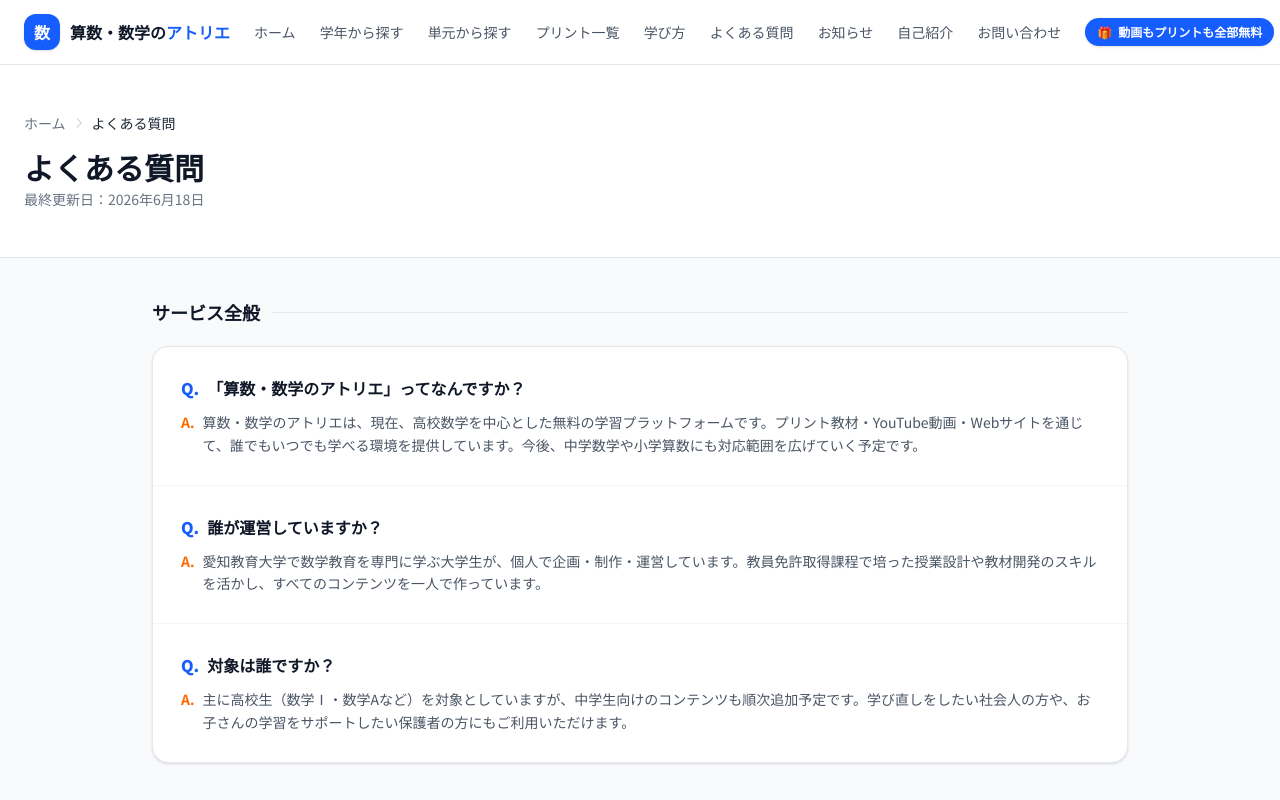
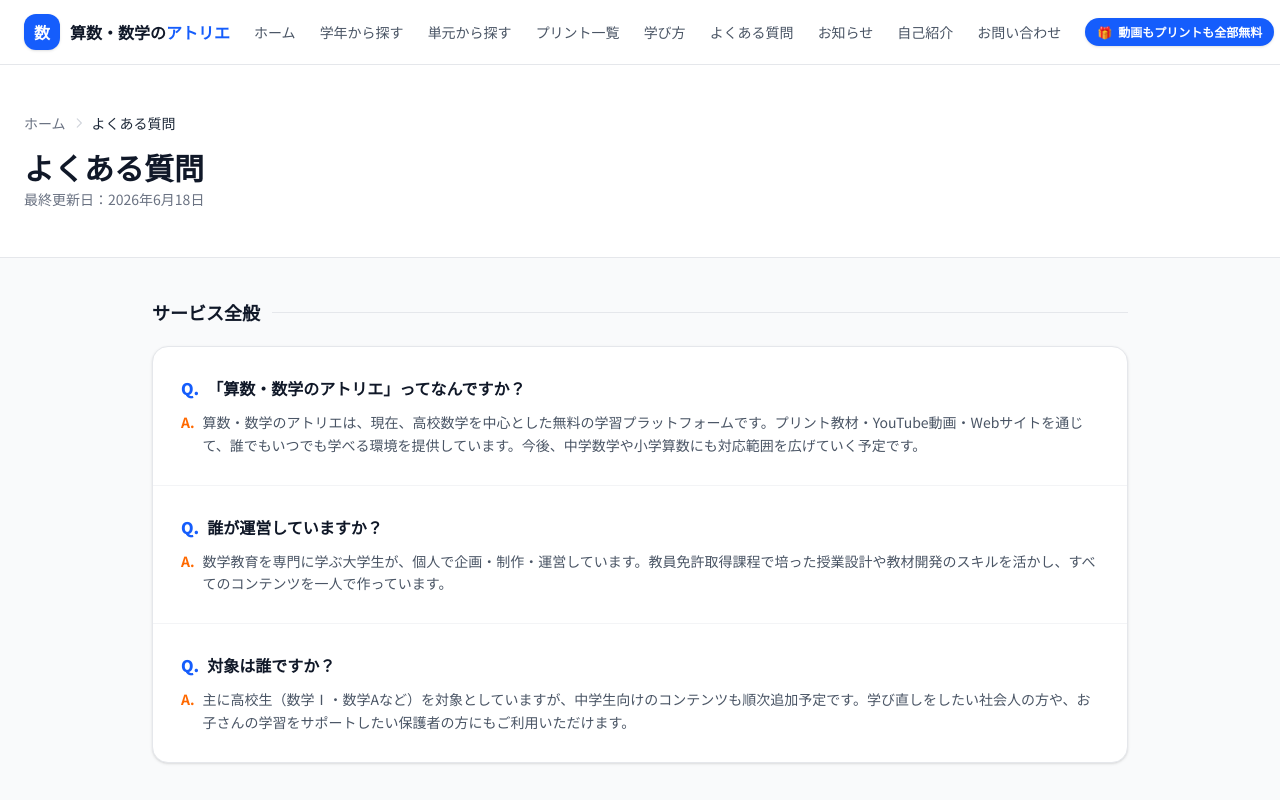
Before and after one commit to mathematics2560/sansu-sugaku-atelier, a Next.js app: page /faq in a window 1280 px wide. Shown: the top 800 px of the page. Built offline with nearby package versions, Linux system fonts and the light colour scheme.

Commit message:
FAQの運営者情報から大学名を削除

```diff
--- a/app/faq/page.tsx
+++ b/app/faq/page.tsx
@@ -26,7 +26,7 @@ const CATEGORIES: FaqCategory[] = [
       },
       {
         q: "誰が運営していますか？",
-        a: "愛知教育大学で数学教育を専門に学ぶ大学生が、個人で企画・制作・運営しています。教員免許取得課程で培った授業設計や教材開発のスキルを活かし、すべてのコンテンツを一人で作っています。",
+        a: "数学教育を専門に学ぶ大学生が、個人で企画・制作・運営しています。教員免許取得課程で培った授業設計や教材開発のスキルを活かし、すべてのコンテンツを一人で作っています。",
       },
       {
         q: "対象は誰ですか？",
```
